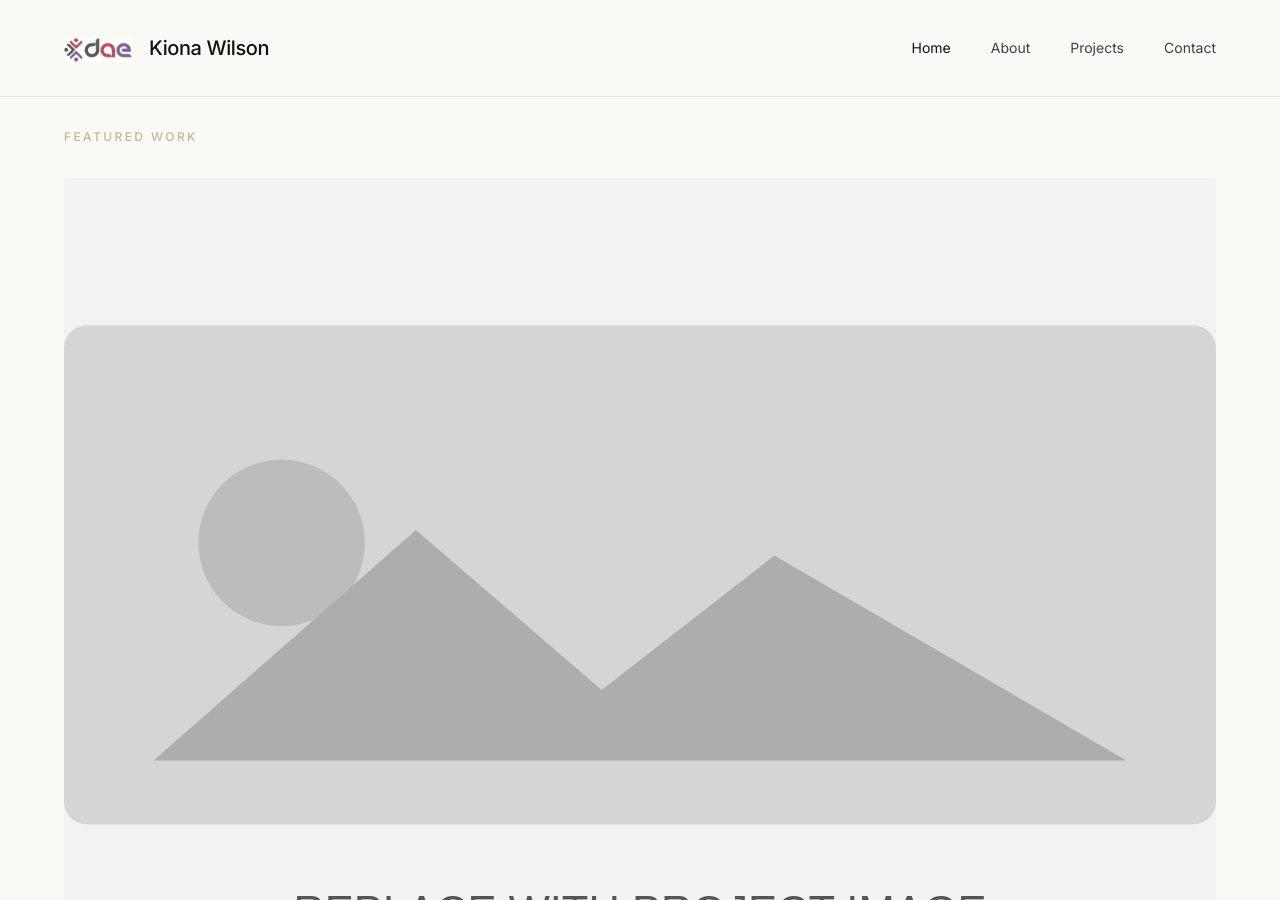
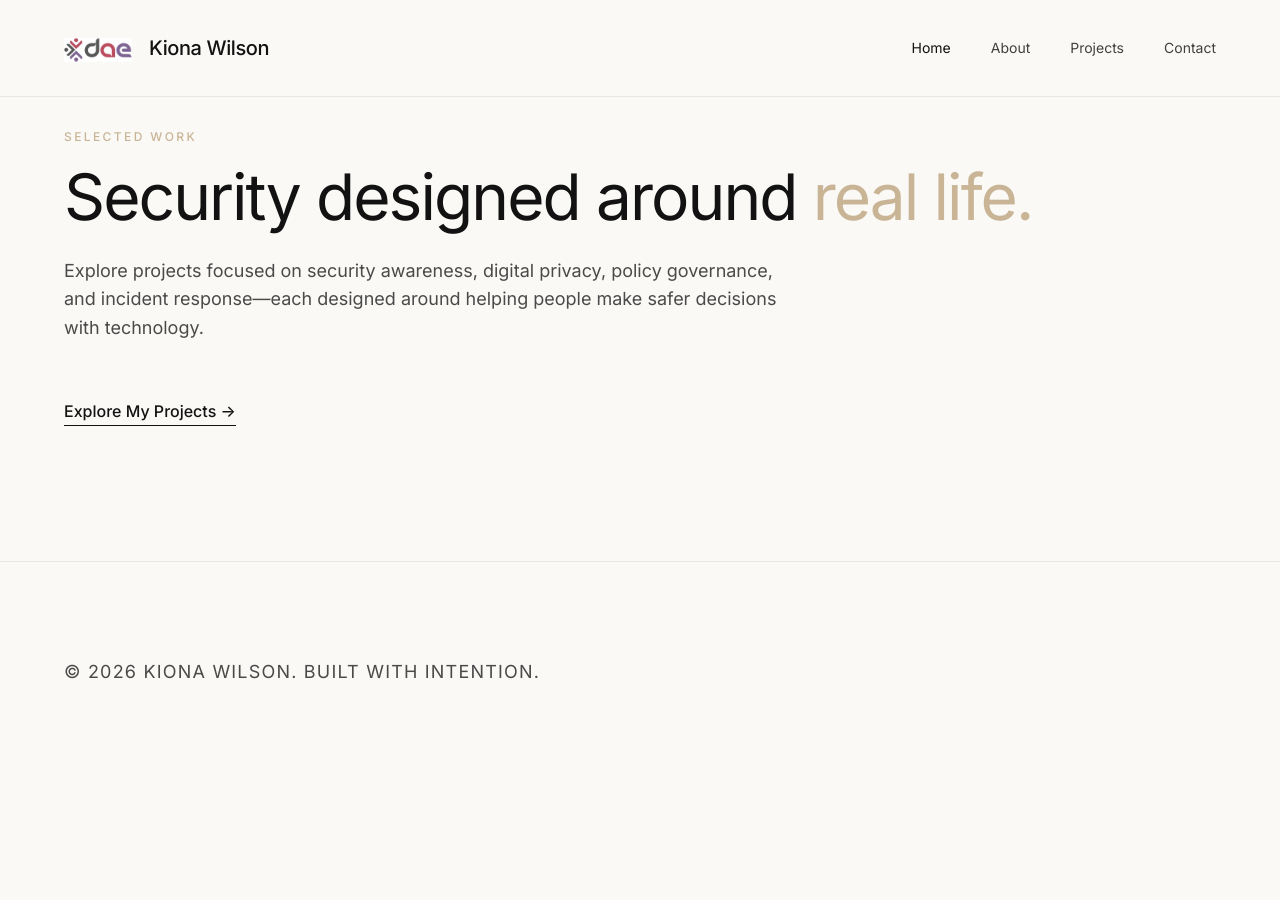
Before and after one commit to kawilson129-cpu/Kiona-629, a Jekyll site: the page built from docs/index.md, in a window 1280 px wide and 900 px high, scrolled down 2073 px. Built offline with Jekyll 4.4.1, drawn with Linux system fonts in a browser that asks for light colours; after the commit the page ends 2847 px from its top, so only the background shows below that; some of the changed text lies outside the part shown.

Commit message:
Refine homepage project teaser

```diff
--- a/docs/index.md
+++ b/docs/index.md
@@ -47,36 +47,24 @@ title: Home
 
 
 <section class="fade-in">
-  <span class="eyebrow">Featured Work</span>
 
-  <div class="project-grid" style="margin-top: 2rem;">
-    <a href="{{ '/projects.html' | relative_url }}" class="project-card">
+  <span class="eyebrow">Selected Work</span>
 
-      <div class="project-image-wrap">
-        <img
-          src="{{ '/assets/images/project-placeholder.svg' | relative_url }}"
-          alt="Stay Data Stay Project">
-      </div>
+  <h2>
+    Security designed around
+    <span class="champagne-accent">real life.</span>
+  </h2>
 
-      <span class="project-meta">
-        Privacy · Python · Application Logic
-      </span>
-
-      <h3 class="project-title">
-        Stay Data Stay
-      </h3>
-
-      <p style="font-size: 0.875rem; margin-top: 1rem;">
-        A privacy-focused application designed to help travelers remember
-        which accounts they accessed during a hotel stay and log out before
-        leaving shared devices behind.
-      </p>
-
-    </a>
-  </div>
+  <p>
+    Explore projects focused on security awareness, digital privacy,
+    policy governance, and incident response—each designed around helping
+    people make safer decisions with technology.
+  </p>
 
   <a href="{{ '/projects.html' | relative_url }}"
-     style="display: inline-block; margin-top: 2rem; text-decoration: none; color: var(--text-color); font-weight: 500; border-bottom: 1px solid var(--text-color);">
+     style="display: inline-block; margin-top: 2rem; text-decoration: none;
+     color: var(--text-color); font-weight: 500;
+     border-bottom: 1px solid var(--text-color);">
     Explore My Projects →
   </a>
 </section>
```
